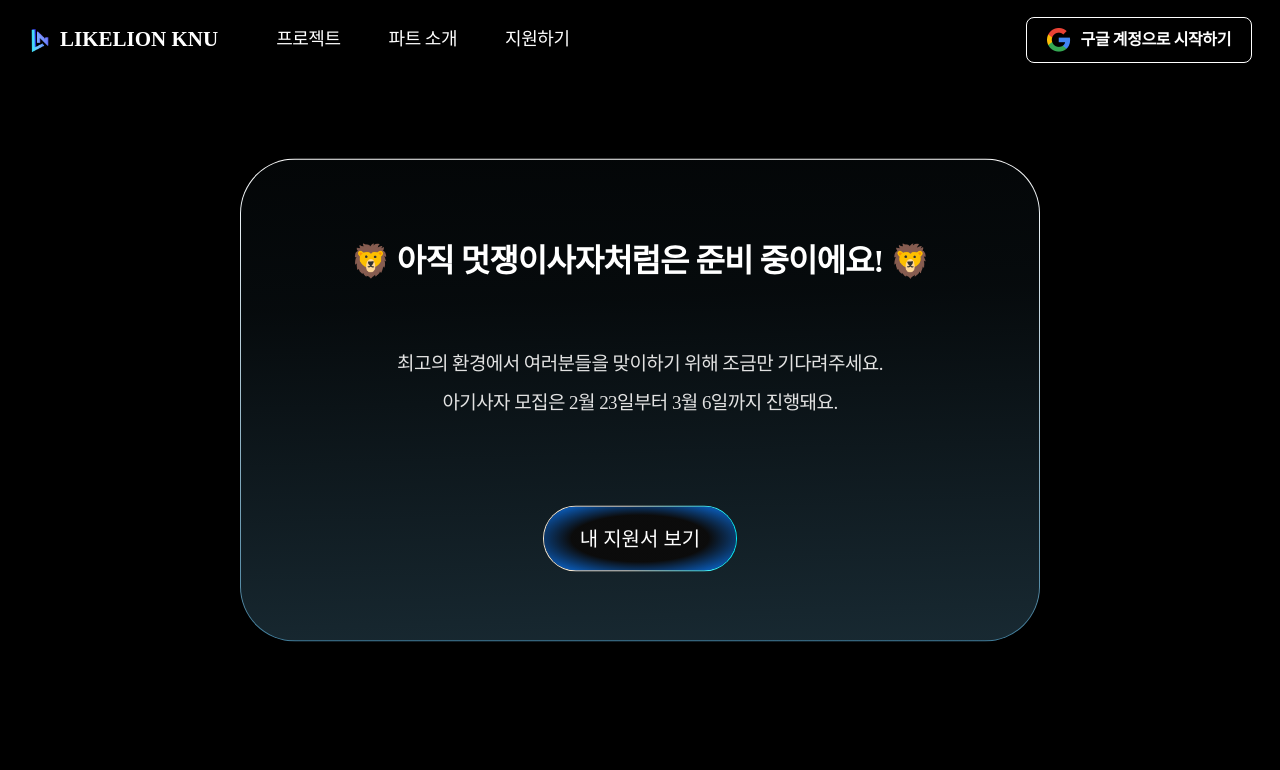
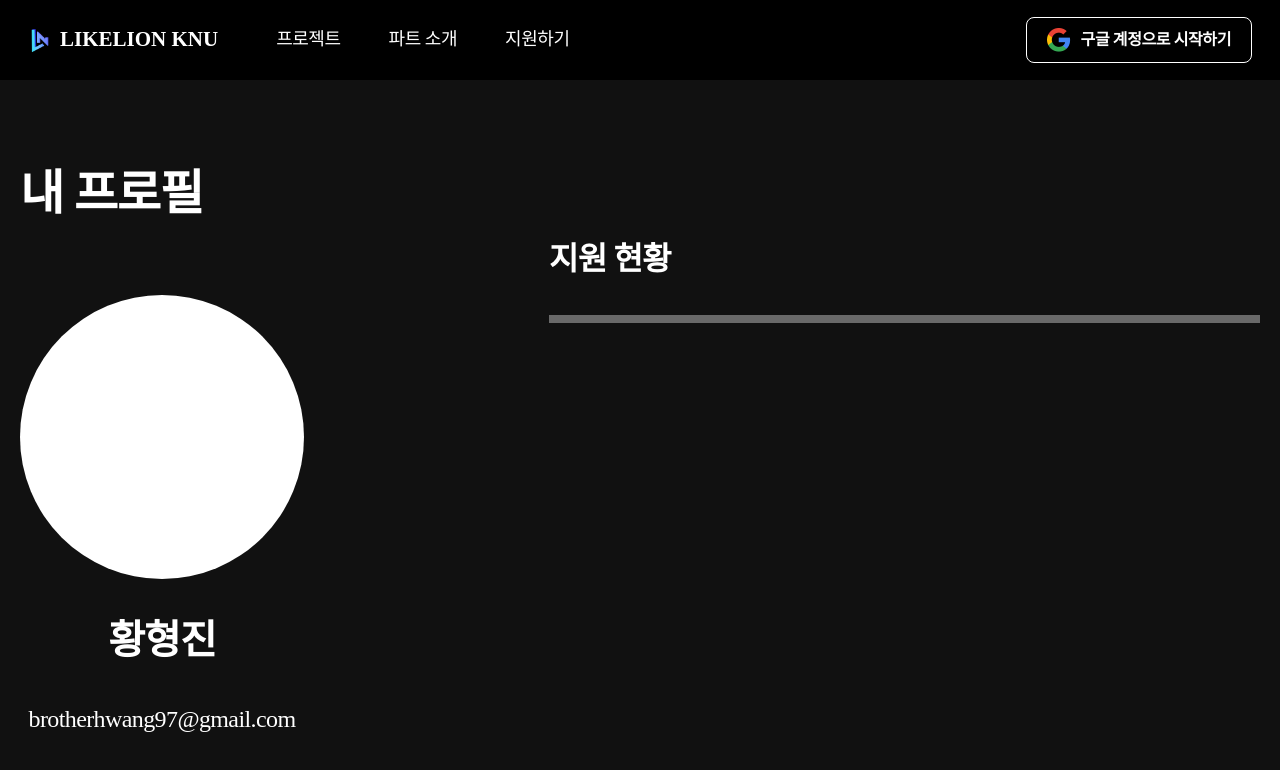
Before and after one commit to likelionknu/apply-page-client, a React (Vite) app: page /my in a window 1280 px wide. Shown: the top 770 px of the page. Built offline with nearby package versions, Linux system fonts and the light colour scheme; a web font is replaced by a local one.

Commit message:
#20 style: 마이 페이지 구현 중

```diff
--- a/src/features/my/pages/MyPage.tsx
+++ b/src/features/my/pages/MyPage.tsx
@@ -1,5 +1,37 @@
+import Header from "../../../shared/components/Header";
+
 function MyPage() {
-  return <div>마이 페이지</div>;
+  return (
+    <>
+      <Header />
+      <main className="text-white1 min-h-dvh w-full bg-[#111111] pt-40">
+        <div className="mx-auto flex max-w-310 gap-61.25">
+          <section className="">
+            <div className="tracking-tight-custom text-[48px] leading-140 font-semibold">
+              내 프로필
+            </div>
+            <div className="mt-17 flex flex-col items-center gap-8.5">
+              <div className="bg-white1 h-71 w-71 rounded-[50%]"></div>
+              <span className="tracking-tight-custom text-[40px] leading-140 font-semibold">
+                황형진
+              </span>
+              <span className="tracking-tight-custom text-[24px] leading-140 font-[400px]">
+                brotherhwang97@gmail.com
+              </span>
+            </div>
+          </section>
+          <section className="mt-19.25 flex-1">
+            <div className="flex flex-col gap-8.25">
+              <div className="tracking-tight-custom text-[32px] leading-140 font-semibold">
+                지원 현황
+              </div>
+              <div className="border-sub1 w-full border-4"></div>
+            </div>
+          </section>
+        </div>
+      </main>
+    </>
+  );
 }
 
 export default MyPage;
--- a/src/routes/AppRouter.tsx
+++ b/src/routes/AppRouter.tsx
@@ -5,6 +5,7 @@ import MainPage from "../features/main/pages/MainPage";
 import RecruitPage from "../features/recruit/pages/RecruitPage";
 import ProjectDetailPage from "../features/project/pages/ProjectPage";
 import ApplyNoticePage from "../features/apply/ApplyPage";
+import MyPage from "../features/my/pages/MyPage";
 
 function AppRouter() {
   return (
@@ -16,6 +17,7 @@ function AppRouter() {
         <Route path="/apply" element={<ApplyNoticePage />} />
         <Route path="/part/:part" element={<PartMainPage />} />
         <Route path="/recruit/:part" element={<RecruitPage />} />
+        <Route path="/my" element={<MyPage />} />
       </Routes>
     </BrowserRouter>
   );
```
